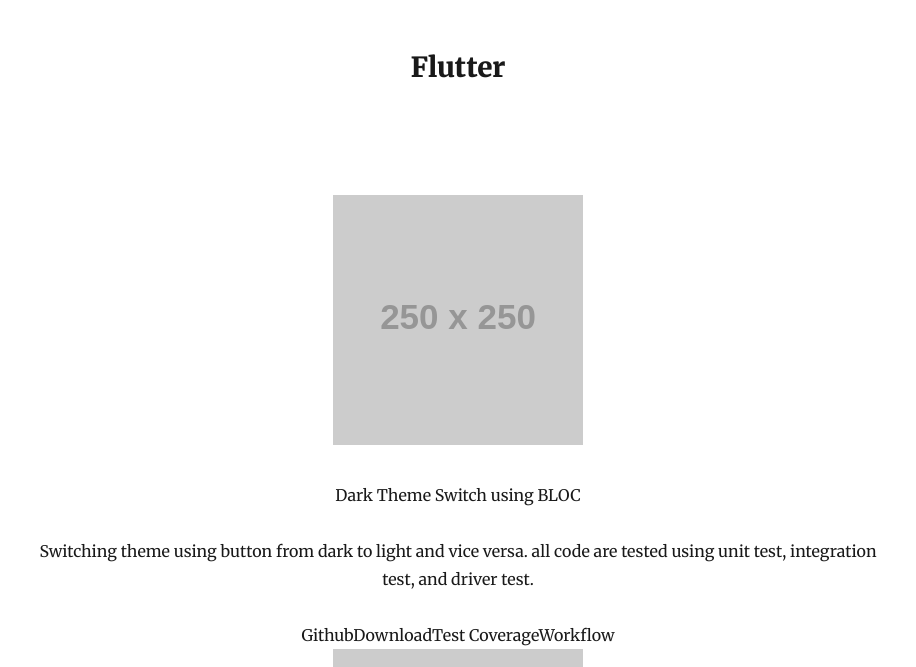
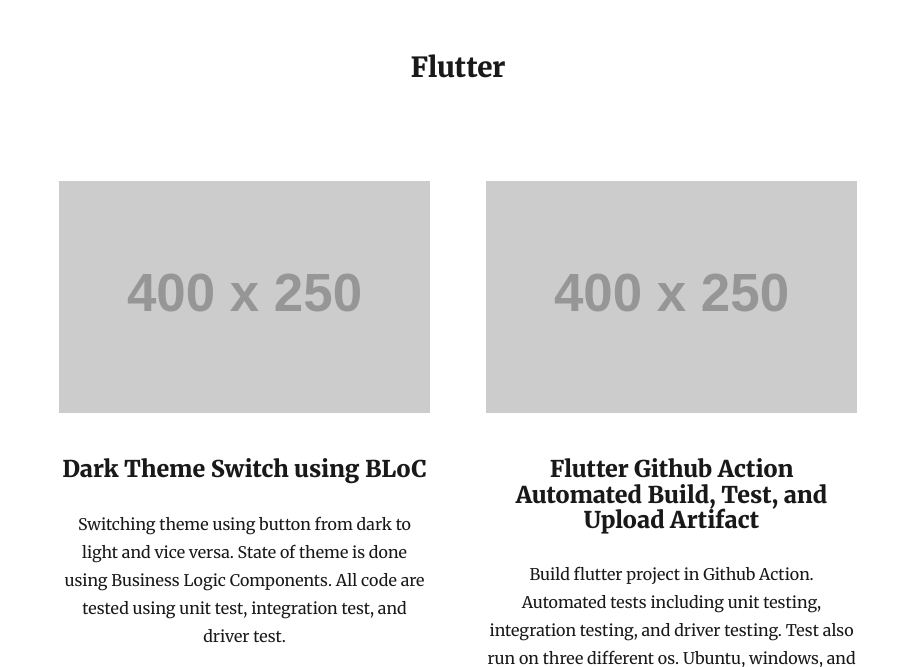
Before and after one commit to arifikhsan/arifikhsanudin-blog, a Gatsby site: page /showcase in a window 1280 px wide. Shown: the part 285-952 px from the top of the page, without its empty margins (182-1098 px from the left). Built offline with nearby package versions, Linux system fonts and the light colour scheme; Gatsby itself is replaced by a stand-in of ours; some packages are replaced by stand-ins of ours; placeholder pictures from the web are drawn by us; a small style sheet from the web is missing.

Commit message:
showcase

```diff
--- a/package.json
+++ b/package.json
@@ -33,6 +33,7 @@
     "react": "^16.12.0",
     "react-dom": "^16.12.0",
     "react-helmet": "^5.2.1",
+    "react-responsive": "^8.0.3",
     "react-typography": "^0.16.19",
     "typeface-merriweather": "0.0.72",
     "typeface-montserrat": "0.0.75",
--- a/src/pages/showcase.js
+++ b/src/pages/showcase.js
@@ -3,9 +3,12 @@
 import Layout from "../components/layout"
 import { graphql } from "gatsby"
 import { rhythm } from "../utils/typography"
+import { useMediaQuery } from "react-responsive"
 
 const ShowcasePage = ({ data, location }) => {
   const siteTitle = data.site.siteMetadata.title
+  const isTabletOrMobile = useMediaQuery({ query: "(max-width: 768px)" })
+  console.log(isTabletOrMobile)
 
   return (
     <Layout location={location} title={siteTitle}>
@@ -26,18 +29,27 @@
           <h2>Flutter</h2>
           <div
             style={{
-              marginTop: rhythm(4),
-              // display: `flex`,
+              // padding: rhythm(2 / 4),
+              display: `flex`,
+              flexWrap: `wrap`,
               // justifyContent: `space-around`,
             }}
           >
-            <div style={{ maxWidth: `200` }}>
-              <img src="https://via.placeholder.com/250" />
-              <p>Dark Theme Switch using BLOC</p>
+            <div
+              style={{
+                width: isTabletOrMobile ? `100%` : `50%`,
+                marginTop: rhythm(1.5),
+                padding: rhythm(1),
+              }}
+            >
+              <img src="https://via.placeholder.com/400x250" alt="" />
+              <h3 style={{ marginTop: rhythm(1 / 4) }}>
+                Dark Theme Switch using BLoC
+              </h3>
               <p>
                 Switching theme using button from dark to light and vice versa.
-                all code are tested using unit test, integration test, and
-                driver test.
+                State of theme is done using Business Logic Components. All code
+                are tested using unit test, integration test, and driver test.
               </p>
               <div>
                 <span>Github</span>
@@ -46,9 +58,17 @@
                 <span>Workflow</span>
               </div>
             </div>
-            <div>
-              <img src="https://via.placeholder.com/250" />
-              <p>Flutter Github Action Automated Build, Test, and Upload Artifact</p>
+            <div
+              style={{
+                width: isTabletOrMobile ? `100%` : `50%`,
+                marginTop: rhythm(1.5),
+                padding: rhythm(1),
+              }}
+            >
+              <img src="https://via.placeholder.com/400x250" alt="" />
+              <h3 style={{ marginTop: rhythm(1 / 4) }}>
+                Flutter Github Action Automated Build, Test, and Upload Artifact
+              </h3>
               <p>
                 Build flutter project in Github Action. Automated tests
                 including unit testing, integration testing, and driver testing.
```
Also changed, not shown: 1 other file.
